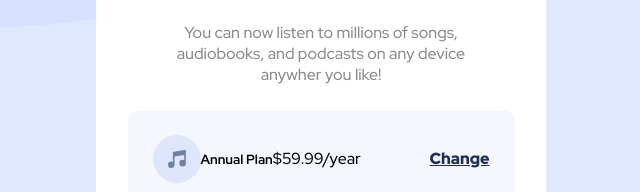
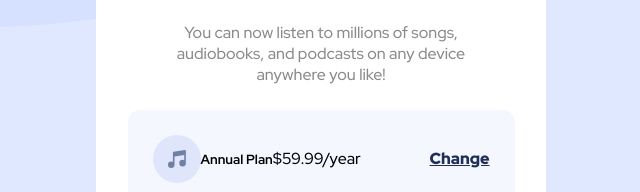
Before and after one commit to FranciscoJ951/order-summary-component-main, a plain HTML site: page index.html in a window 1280 px wide. Shown: the part 361-553 px from the top of the page, 319-959 px from the left. Drawn offline with Linux system fonts and the light colour scheme.

Commit message:
Update index.html

```diff
--- a/index.html
+++ b/index.html
@@ -25,7 +25,7 @@
         Order Summary
       </h2>
       <p class="subtitle">
-        You can now listen to millions of songs, audiobooks, and podcasts on any device anywher you like!
+        You can now listen to millions of songs, audiobooks, and podcasts on any device anywhere you like!
       </p>
       <!--This is the plan box. Here we include our image of the music logo. Also, inside of our plan-box we added an <a> tag to give option to change the plan.-->
       <div class="plan-box">
```
